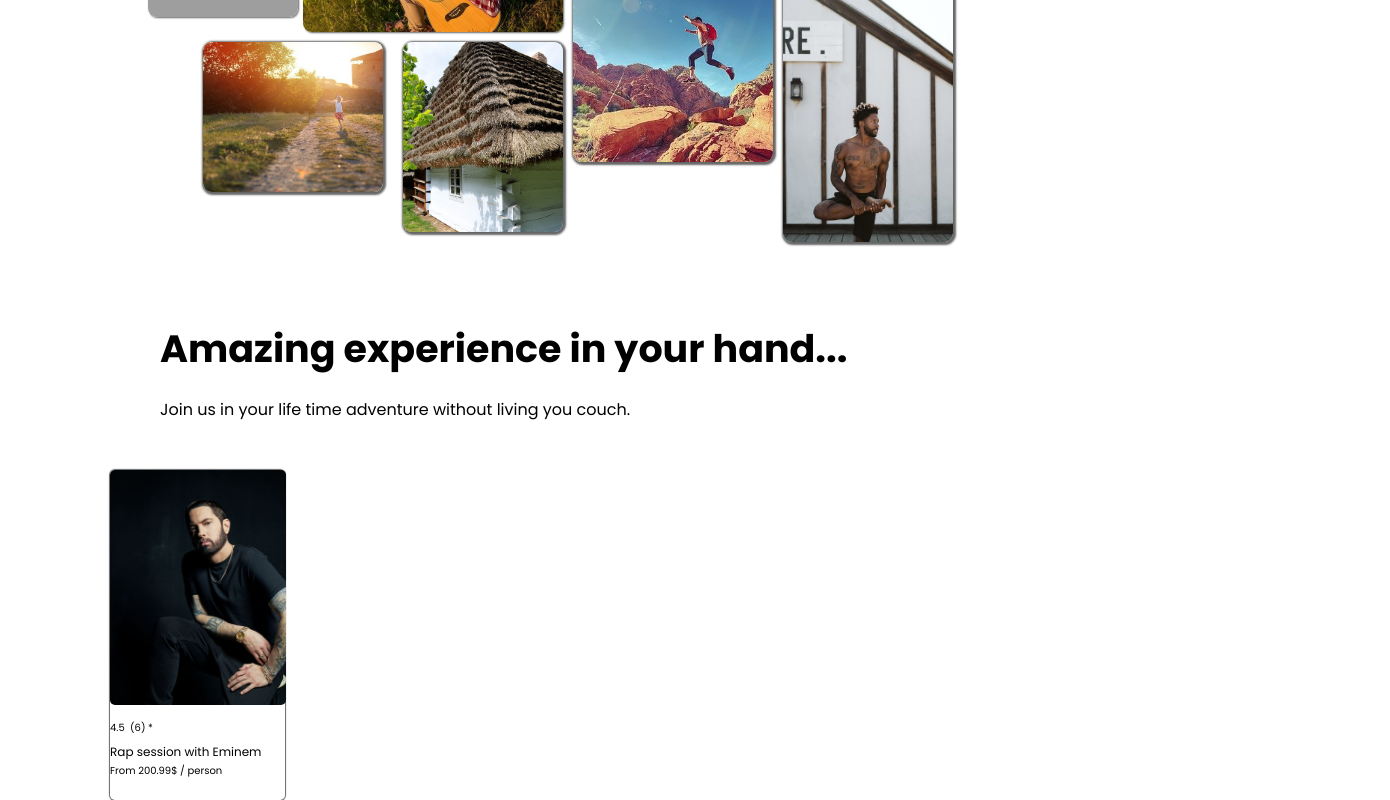
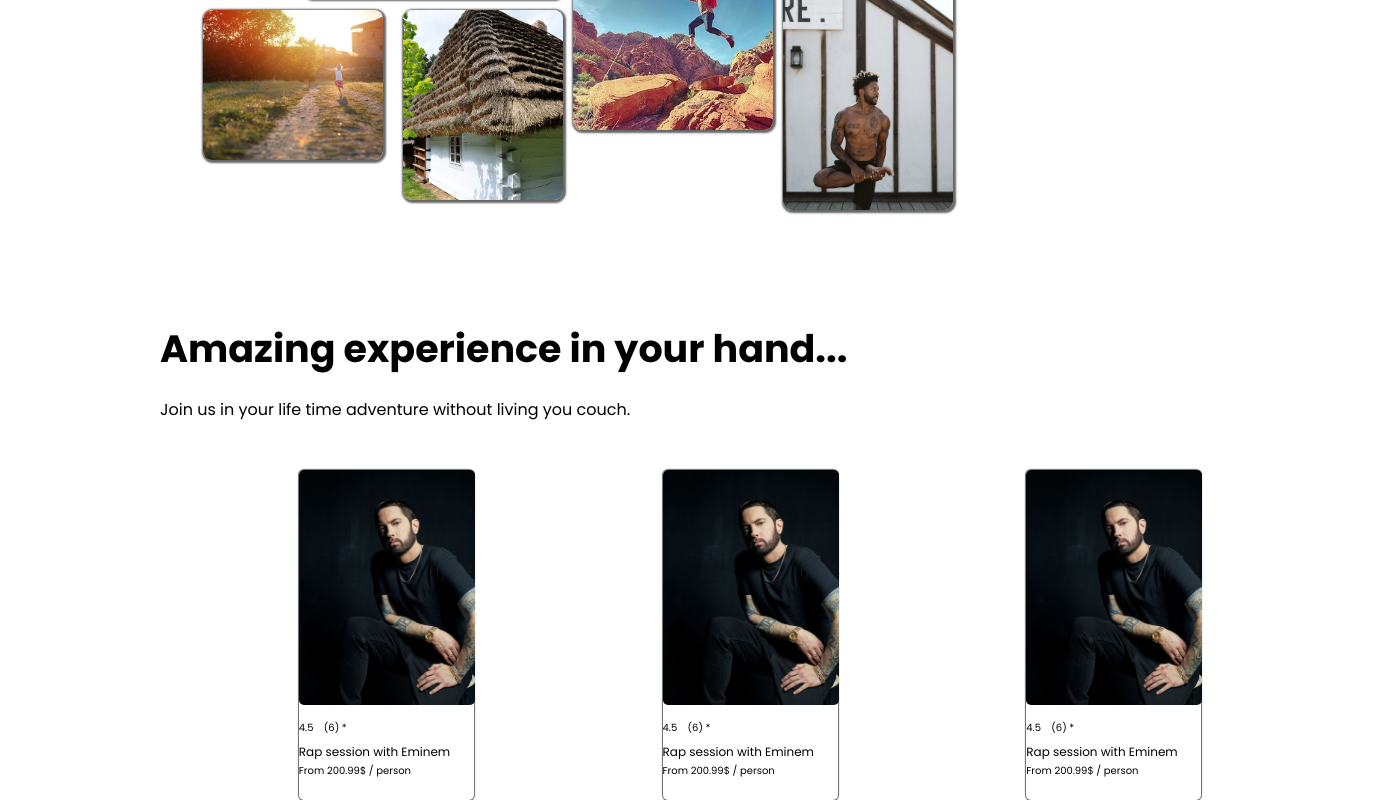
Before and after one commit to Artur760823/airbnb, a React (Create React App) app: page / in a window 1280 px wide. Shown: the part 250-1050 px from the top of the page, 1390 px wide, since content can reach past the window. Built offline with nearby package versions, Linux system fonts and the light colour scheme; grey boxes are pictures that could not be loaded.

Commit message:
little changes

```diff
--- a/src/components/Card.css
+++ b/src/components/Card.css
@@ -1,8 +1,13 @@
+.cards-container{
+  position: absolute;
+  top: 720px;
+  width: 100%;
+  display: flex;
+  justify-content: space-evenly;
+}
 .card{
-  position: absolute;
   width: 175px;
   height: 330px;
-  top: 720px;
   border-radius: 5px;
   box-shadow: 0px 0px 1px 1px rgba(0,0,0,0.6);
   transition: 0.3s;
@@ -26,7 +31,7 @@
 .card__star{
   position: absolute;
   top: 250px;
-  left: 20px;
+  margin-left: 25px;
   font-size: 10px;
 }
 .card__description{
--- a/src/components/Card.js
+++ b/src/components/Card.js
@@ -3,6 +3,7 @@
 
 function Card() {
   return (
+    <div className='cards-container'>
       <div className='card'>
         <div className='card__img'></div>
         <span className='card__stats'>4.5</span>
@@ -11,6 +12,23 @@
         <p className='card__description'>Rap session with Eminem</p>
         <p className='card__costs'>From 200.99$ / person</p>
       </div>
+      <div className='card'>
+        <div className='card__img'></div>
+        <span className='card__stats'>4.5</span>
+        <span className='card__star'>(6) *</span>
+        <span>USA</span>
+        <p className='card__description'>Rap session with Eminem</p>
+        <p className='card__costs'>From 200.99$ / person</p>
+      </div>
+      <div className='card'>
+        <div className='card__img'></div>
+        <span className='card__stats'>4.5</span>
+        <span className='card__star'>(6) *</span>
+        <span>USA</span>
+        <p className='card__description'>Rap session with Eminem</p>
+        <p className='card__costs'>From 200.99$ / person</p>
+      </div>
+    </div>
   )
 }
 
--- a/src/components/Galery.css
+++ b/src/components/Galery.css
@@ -1,11 +1,17 @@
+.galery-wrapper{
+  position: absolute;
+  left: 50%;
+  top: 50%;
+  transform: translate(-50%, -90%);
+  display: flex;
+  justify-content: center;
+  align-items: center;
+}
 .main-galery{
   position: absolute;
   width: 80vw;
-  height: 40vh;
-  left: 50%;
-  top: 50%;
-  transform: translate(-50%, -90%);
-  margin: 0 auto;
+  height: 80vh;
+
 }
 .main-galery__img_1{
   position: absolute;
--- a/src/components/Galery.js
+++ b/src/components/Galery.js
@@ -4,6 +4,7 @@
 function Galery() {
   return (
     <>
+      <div className='galery-wrapper'>
         <div className='main-galery'>
           <div className='main-galery__img_1'></div>
           <div className='main-galery__img_2'></div>
@@ -11,6 +12,7 @@
           <div className='main-galery__img_4'></div>
           <div className='main-galery__img_5'></div>
           <div className='main-galery__img_6'></div>
+        </div>
       </div>
       <div className='description'>
         <h1 className='description__title'>Amazing experience in your hand...</h1>
```
Lines whose indentation alone changed are shown as unchanged.
